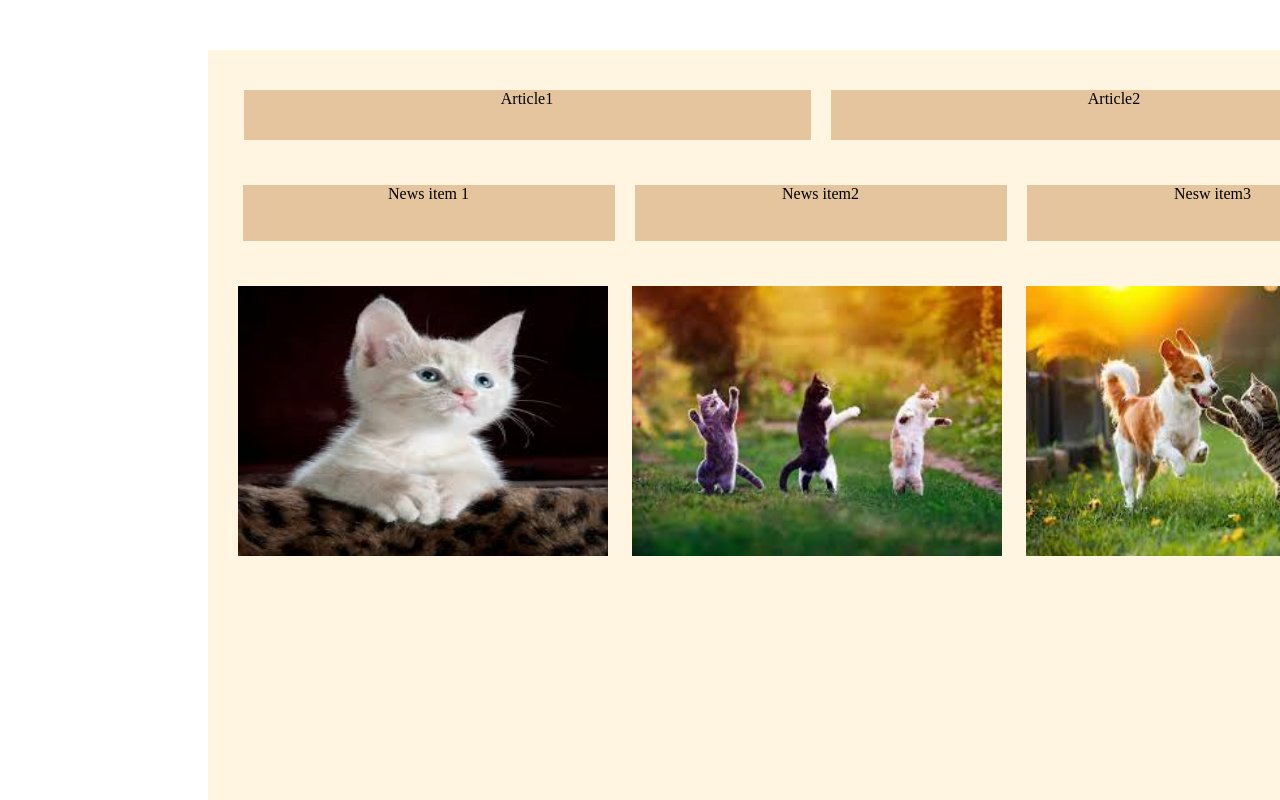
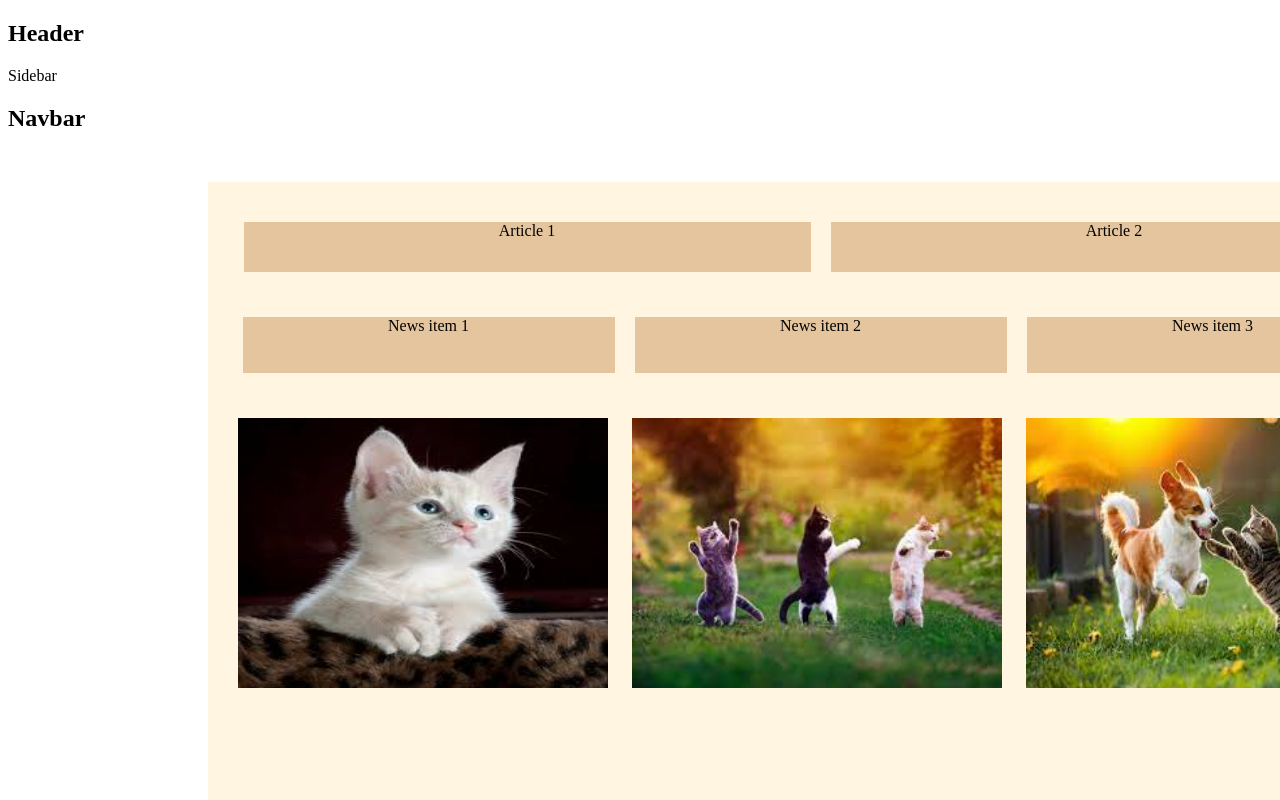
Before and after one commit to Aisha056/25.11.24, a plain HTML site: page neww/index.html in a window 1280 px wide. Shown: the top 800 px of the page. Drawn offline with Linux system fonts and the light colour scheme.

Commit message:
index.html

```diff
--- a/neww/index.html
+++ b/neww/index.html
@@ -5,15 +5,20 @@
     <meta name="viewport" content="width=device-width, initial-scale=1.0">
 <link rel="stylesheet" href="style.css">
     <title>Document</title>
+    <header class="h_container"><h2 class="header-title">Header</h2></header>
+    <aside class="sidebar-container"><h class="sidebar-text">Sidebar</h></aside>
+    <div class="navbar">
+        <h2 class="navbar-text">Navbar</h2>
+    </div>
 <div class="content">
     <div class="article">
-    <div class="article1">Article1</div>
-    <div class="article1">Article2</div>
+    <div class="article1">Article 1</div>
+    <div class="article1">Article 2</div>
 </div>
 <div class="items">
     <div class="item">News item 1</div>
-    <div class="item">News item2</div>
-    <div class="item"> Nesw item3</div>
+    <div class="item">News item 2</div>
+    <div class="item"> News item 3</div>
 </div>
 <div class="image-container">
     <img src="cat.jpg" class="cats">
@@ -21,6 +26,10 @@
     <img src="cat1.jpg" class="cats">
 </div>
 </div>
+<footer class="footer-title">
+    <h2 class="footer-text">Footer</h2>
+</footer>
+
 </head>
 <body>
 
```
